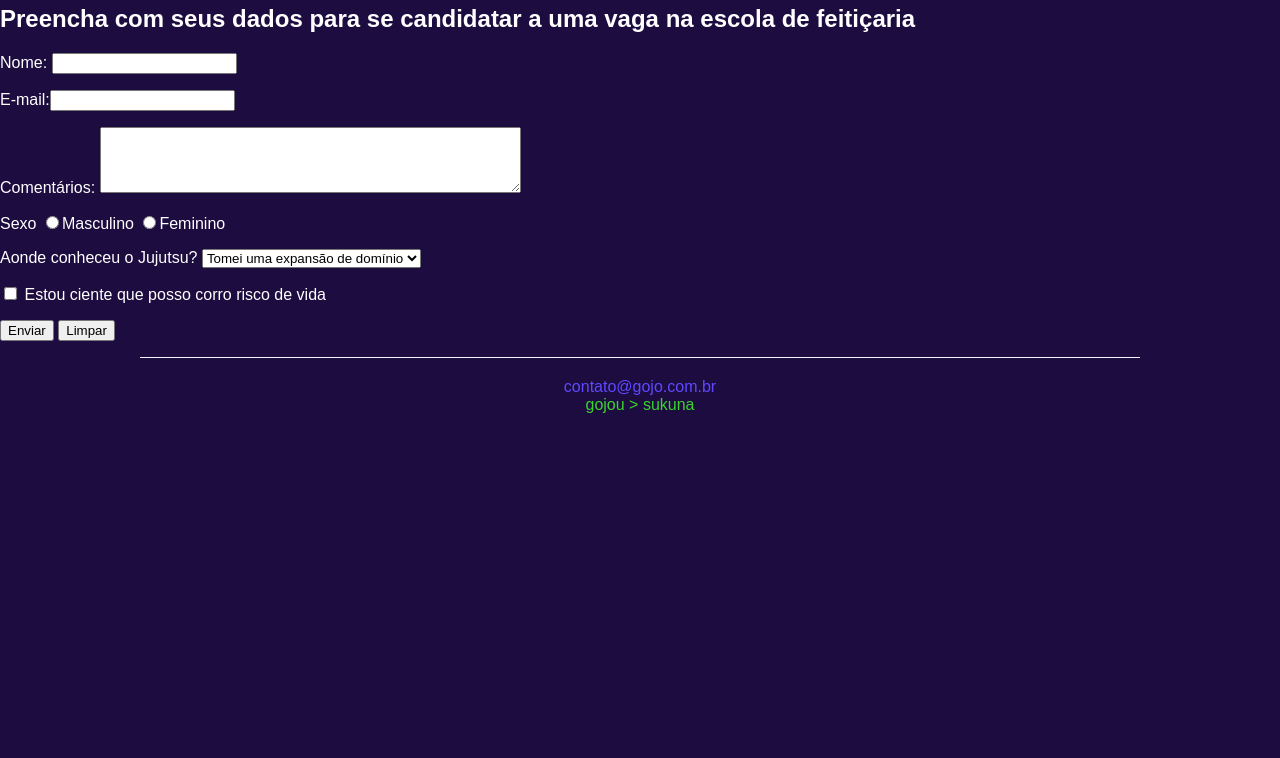
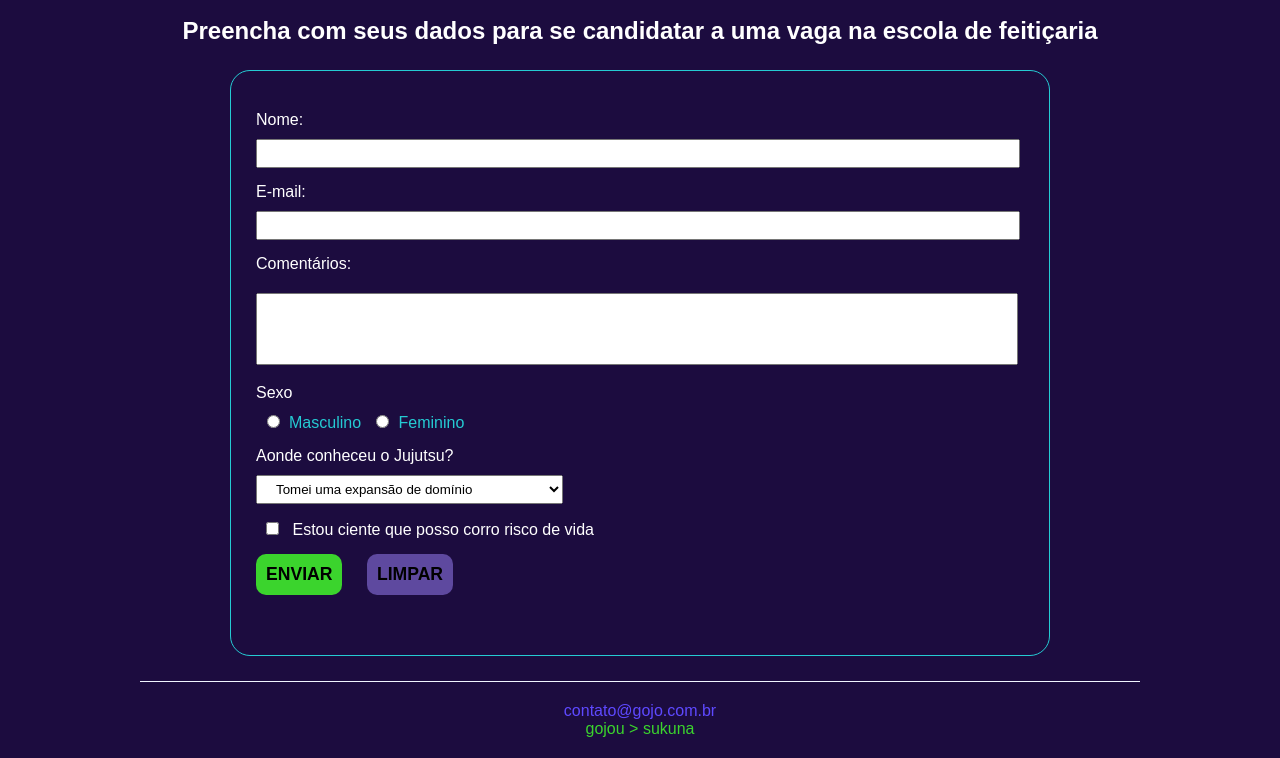
Before and after one commit to zYagoz/devaria-css-parte-1, a plain HTML site: page Matricula.html in a window 1280 px wide. Shown: the part 168-926 px from the top of the page. Before the commit the page ends 800 px from the top, so only its background shows below. Drawn offline with Linux system fonts and the light colour scheme.

Commit message:
add faleconosco.css

```diff
--- a/Matricula.html
+++ b/Matricula.html
@@ -5,6 +5,7 @@
         <meta charset="utf-8">
         <link rel="stylesheet" href="public/css/footer.css">
         <link rel="stylesheet" href="public/css/header.css">
+        <link rel="stylesheet" href="public/css/matricula.css">
         <link rel="stylesheet" href="public/css/devaria.css">
     </head>
     <body>
@@ -24,26 +25,27 @@
             </nav>
         </header>
         <main>
-            <h1> Matrículas abertas para escola Jujutsu</h1>
-            <h2>
+            <h1 class="title text-center"> Matrículas abertas para escola Jujutsu</h1>
+            <h2 class="sub-title text-center">
                 Preencha com seus dados para se candidatar a uma vaga na escola de feitiçaria
             </h2>
-            <form action="obrigado.html">
-                <p>
+            <form action="obrigado.html" class="contact-form margin-horizontal-20px">
+                <div>
                     <label>Nome:</label> <input type="text" name="Nome" maxlength="70">
-                </p>
-                <p>
+                </div>
+                <div>
                     <label for="">E-mail:</label><input type="text" name="Email" maxlength="150">
-                </p>
-                <p>
+                </div>
+                <div>
                     <label for="">Comentários:</label>
                     <textarea name="Comentário" id="" cols="50" rows="4"></textarea>
-                    <p>
+                </div>
+                <div>
                         <label for="">Sexo</label>
-                        <input type="radio" name="Sexp" id=""><label for="">Masculino</label>
-                        <input type="radio" name="Sexp" id=""><label for="">Feminino</label>
-                    </p>
-                    <p>
+                        <input type="radio" name="Sexo" id=""><span>Masculino</span>
+                        <input type="radio" name="Sexo" id=""><span >Feminino</span>
+                </div>
+                <div>
                     <label>Aonde conheceu o Jujutsu?</label>
                     <select name="Conheceu">
                          <option selected>Tomei uma expansão de domínio</option>
@@ -51,15 +53,15 @@
                         <option>Vi um feiticeiro usando poder</option>
                         <option>Leio o manga/assisto o anime</option>
                     </select>
-                    </p>
-                    <p>
+                </div>
+                <div>
                     <input type="checkbox" name="Aceite" value="Aceite" id="">
-                        <label for="">Estou ciente que posso corro risco de vida</label>
-                    </p>
-                    <p>
+                    <span>Estou ciente que posso corro risco de vida</span>
+                </div>
+                <div>
                     <input type="submit" name="Enviar" value="Enviar">
                     <input type="reset" value="Limpar" value="Limpar">
-                    </p>
+                </div>
 
             </form>
 
--- a/public/css/devaria.css
+++ b/public/css/devaria.css
@@ -28,6 +28,11 @@ h1.title {
     text-align: center;
 }
 
+.margin-horizontal-20px{
+    margin-left: 20px;
+    margin-right: 20px;
+}
+
 @media screen and (min-width: 992px) {
     .width-50pct-desktop {
         width: 50% !important;
--- /dev/null
+++ b/public/css/matricula.css
@@ -0,0 +1,95 @@
+/* Estilos referente a página Máticula */
+
+.sub-title {
+    margin: 0 20px;
+}
+
+main .contact-form > div {
+    margin: 15px 0px;
+
+}
+
+main .contact-form > div label {
+    display: block;
+    margin-bottom: 10px;
+}
+
+main .contact-form input,
+main .contact-form select,
+main .contact-form textarea {
+    width: 90%;
+    padding: 5px 15px;
+    outline-color: #3bd42d ;
+
+}
+
+main .contact-form select {
+    width: 100%;
+}
+
+main .contact-form textarea{
+    resize: none;
+    margin-top: 10px;
+}
+
+main .contact-form > div input[type="radio"],
+main .contact-form > div input[type="checkbox"] {
+    width: 25px;
+
+}
+
+main .contact-form > div:nth-child(4) span{
+    color: #25cbd3;
+
+}
+
+main .contact-form > div input[type="submit"],
+main .contact-form > div input[type="reset"] {
+    width: 100%;
+    margin-bottom: 20px;
+    border: none;
+    text-transform: uppercase;
+    border-radius: 10px;
+    font-size: 1.1em;
+}
+
+main .contact-form > div input[type="submit"] {
+    background-color: #3bd42d;
+    padding: 10px;
+    font-weight: bold
+}
+
+main .contact-form > div input[type="reset"] {
+    background-color: #5e499f;
+    padding: 10px;
+    font-weight: bold
+}
+
+@media screen and (min-width: 992px) {
+    main .contact-form {
+        width: 60%;
+        border: 1px solid #25cbd3;
+        border-radius: 20px;
+        padding: 25px;
+        margin: 25px auto;
+    }
+    main .contact-form input,
+    main .contact-form textarea {
+        width: 95%;
+        padding: 5px 15px;
+        outline-color: #3bd42d ;
+}
+    main .contact-form select{
+        width: 40%;
+    }
+    main .contact-form > div input[type="submit"],
+    main .contact-form > div input[type="reset"] {
+        width: auto;
+        padding: 10px;
+        outline: none;
+    }
+    main .contact-form > div input[type="submit"]{
+        margin-right: 20px;
+    }
+
+}
```
Lines whose indentation alone changed are shown as unchanged.
